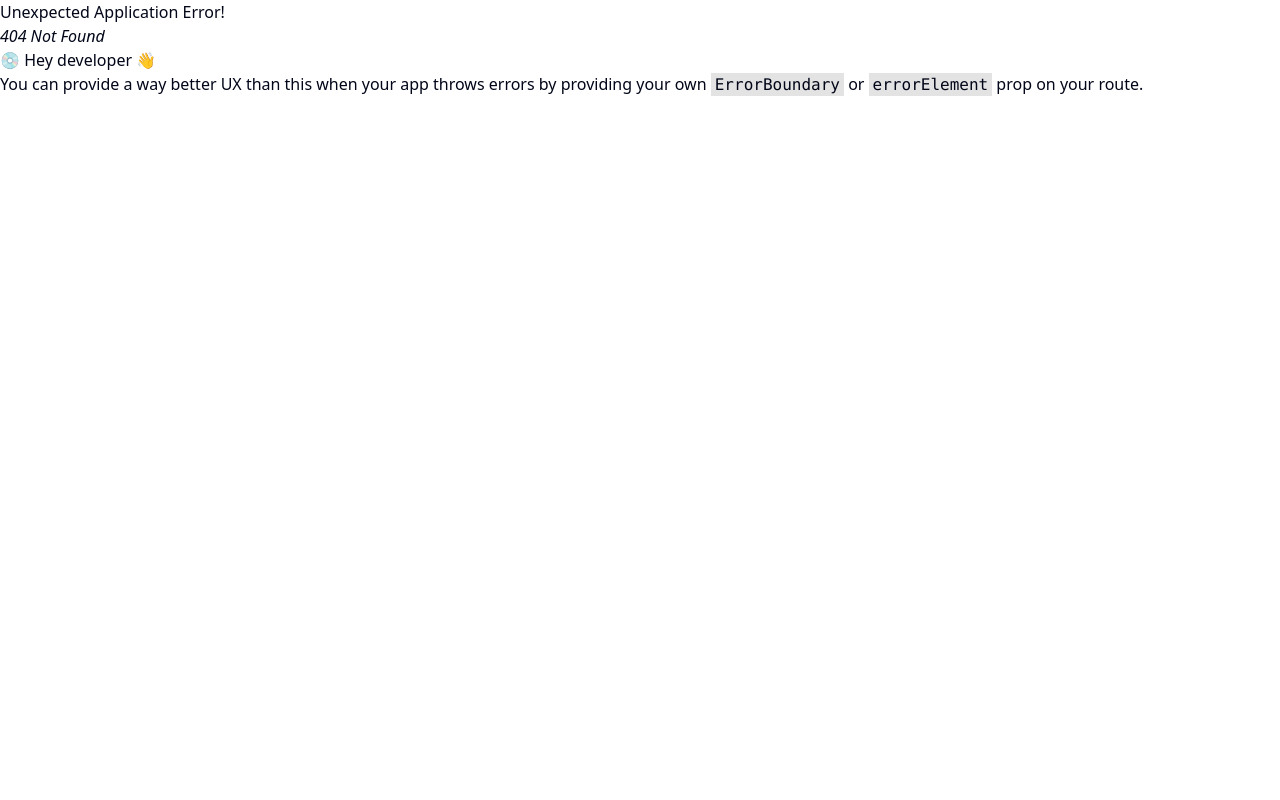
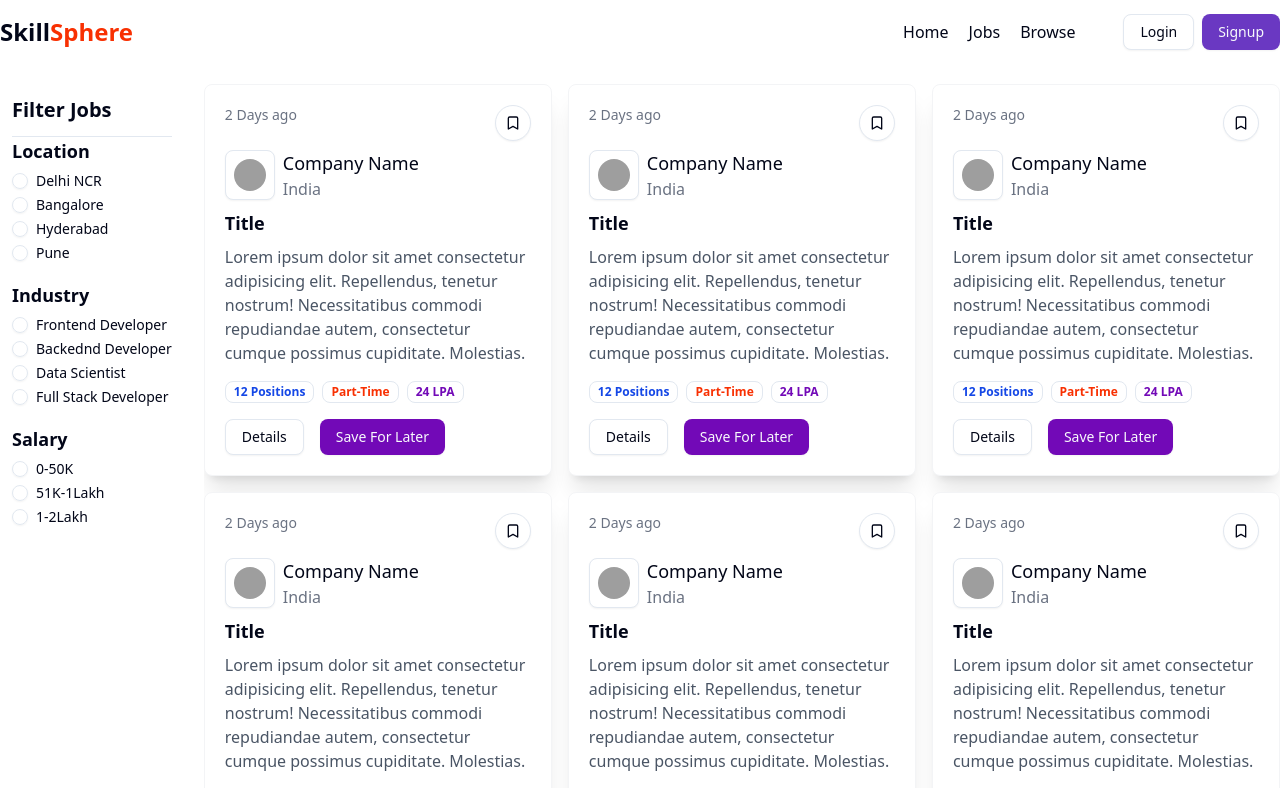
Before and after one commit to subratgupta2704/Skill-Sphere, a React (Vite) app in the folder frontend/: page /jobs in a window 1280 px wide. Before the commit this address had no page. Built offline with nearby package versions, Linux system fonts and the light colour scheme; grey boxes are pictures that could not be loaded.

Commit message:
Jobs Page Created

```diff
--- /dev/null
+++ b/frontend/src/components/FilterCard.jsx
@@ -0,0 +1,49 @@
+import React from "react";
+import { RadioGroup, RadioGroupItem } from "./ui/radio-group";
+import { Label } from "./ui/label";
+
+const filterData = [
+  {
+    filterType: "Location",
+    array: ["Delhi NCR", "Bangalore", "Hyderabad", "Pune"],
+  },
+  {
+    filterType: "Industry",
+    array: [
+      "Frontend Developer",
+      "Backednd Developer",
+      "Data Scientist",
+      "Full Stack Developer",
+    ],
+  },
+  {
+    filterType: "Salary",
+    array: ["0-50K", "51K-1Lakh", "1-2Lakh"],
+  },
+];
+
+const FilterCard = () => {
+  return (
+    <div className="w-full bg-white p-3 rounded-md">
+      <h1 className="font-bold text-xl">Filter Jobs </h1>
+      <hr className="mt-3" />
+      <RadioGroup>
+        {filterData.map((data, index) => (
+          <div>
+            <h1 className="font-bold text-lg">{data.filterType}</h1>
+            {data.array.map((item, index) => {
+              return (
+                <div className="flex items-center space-x-2 my-2">
+                  <RadioGroupItem value={item} />
+                  <Label>{item}</Label>
+                </div>
+              );
+            })}
+          </div>
+        ))}
+      </RadioGroup>
+    </div>
+  );
+};
+
+export default FilterCard;
--- /dev/null
+++ b/frontend/src/components/Job.jsx
@@ -0,0 +1,55 @@
+import React from "react";
+import { Button } from "./ui/button";
+import { Bookmark } from "lucide-react";
+import { Avatar, AvatarImage } from "./ui/avatar";
+import { Badge } from "./ui/badge";
+
+const Job = () => {
+  return (
+    <div className="p-5 rounded-md shadow-xl bg-white border border-gray-100 ">
+      <div className="flex itens-center justify-between">
+        <p className="text-sm text-gray-500">2 Days ago</p>
+        <Button variant="outline" className="rounded-full" size="icon">
+          <Bookmark />
+        </Button>
+      </div>
+      <div className="flex items-center gap-2 my-2">
+        <Button variant="outline" className="p-6" size="icon">
+          <Avatar>
+            <AvatarImage src="https://www.shutterstock.com/image-vector/circle-line-simple-design-logo-600nw-2174926871.jpg" />
+          </Avatar>
+        </Button>
+        <div>
+          <h1 className="font-medium text-lg">Company Name</h1>
+          <p className="text-small text-gray-500">India</p>
+        </div>
+      </div>
+      <div>
+        <h1 className="font-bold text-lg my-2">Title</h1>
+        <p className="text-small text-gray-600">
+          Lorem ipsum dolor sit amet consectetur adipisicing elit. Repellendus,
+          tenetur nostrum! Necessitatibus commodi repudiandae autem, consectetur
+          cumque possimus cupiditate. Molestias.
+        </p>
+      </div>
+      <div className="flex -tems-center gap-2 mt-4">
+        <Badge className="text-blue-700 font-bold" variant="ghost">
+          12 Positions{" "}
+        </Badge>
+        <Badge className="text-[#F83002] font-bold" variant="ghost">
+          Part-Time{" "}
+        </Badge>
+
+        <Badge className="text-[#7209b7] font-bold" variant="ghost">
+          24 LPA{" "}
+        </Badge>
+      </div>
+      <div className="flex items-center gap-4 mt-4">
+        <Button variant="outline">Details</Button>
+        <Button className="bg-[#7209b7]">Save For Later</Button>
+      </div>
+    </div>
+  );
+};
+
+export default Job;
--- a/frontend/src/components/Navbar.jsx
+++ b/frontend/src/components/Navbar.jsx
@@ -6,7 +6,7 @@
   PopoverContent,
 } from "@/components/ui/popover";
 import { Button } from "@/components/ui/button";
-import { Avatar, AvatarImage, AvatarFallback } from "@/components/ui/avatar";
+import { Avatar, AvatarImage } from "@/components/ui/avatar";
 import { User2, LogOut } from "lucide-react";
 
 const Navbar = () => {
@@ -21,9 +21,15 @@
         </div>
         <div className="flex items-center gap-12">
           <ul className="flex font-medium items-center gap-5">
-            <li>Home</li>
-            <li>Jobs</li>
-            <li>Browse</li>
+            <li>
+              <Link to="/">Home</Link>
+            </li>
+            <li>
+              <Link to="/jobs">Jobs</Link>
+            </li>
+            <li>
+              <Link to="/">Browse</Link>
+            </li>
           </ul>
           {!user ? (
             <div className="flex items-center gap-2">
--- /dev/null
+++ b/frontend/src/screens/Jobs.jsx
@@ -0,0 +1,35 @@
+import FilterCard from "@/components/FilterCard";
+import Navbar from "@/components/Navbar";
+import React from "react";
+import Job from "@/components/Job";
+
+const jobArray = [1, 2, 3, 4, 5, 6, 7, 8, 9];
+
+const Jobs = () => {
+  return (
+    <div>
+      <Navbar />
+      <div className="max-w-7xl mx-auto mt-5">
+        <div className="flex gap-5">
+          <div className="w-20%">
+            {" "}
+            <FilterCard />
+          </div>
+          {jobArray.length <= 0 ? (
+            <span>Jobs Not Found</span>
+          ) : (
+            <div className="flex-1 h-[88vh] overflow-y-auto pb-5">
+              <div className="grid grid-cols-3 gap-4">
+                {jobArray.map((job) => (
+                  <Job key={job} />
+                ))}
+              </div>
+            </div>
+          )}
+        </div>
+      </div>
+    </div>
+  );
+};
+
+export default Jobs;
```
Also changed, not shown: frontend/src/App.jsx (+6 -1 lines).
